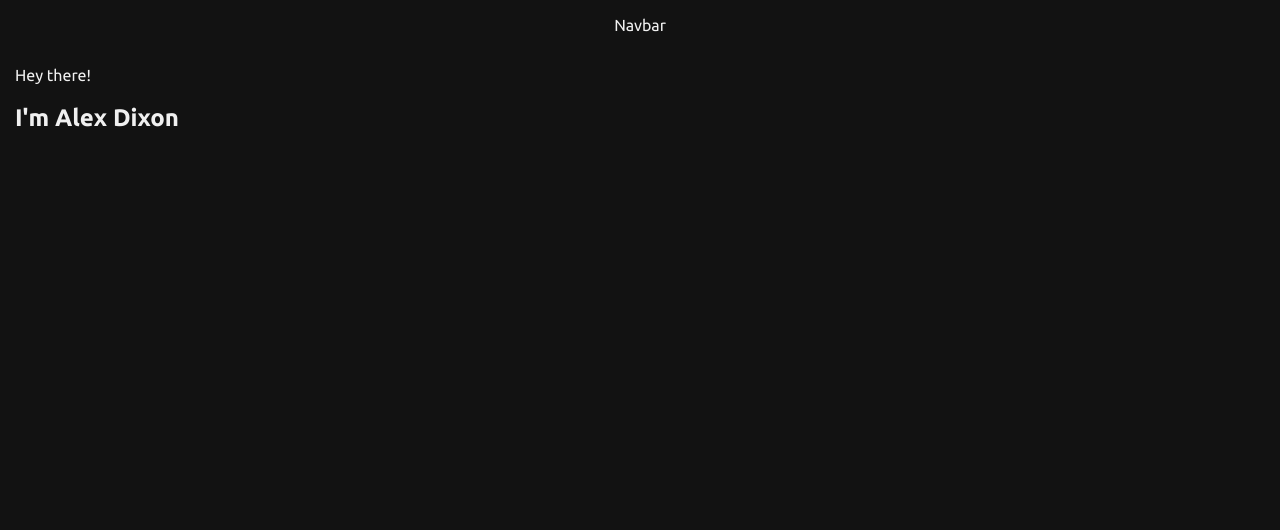
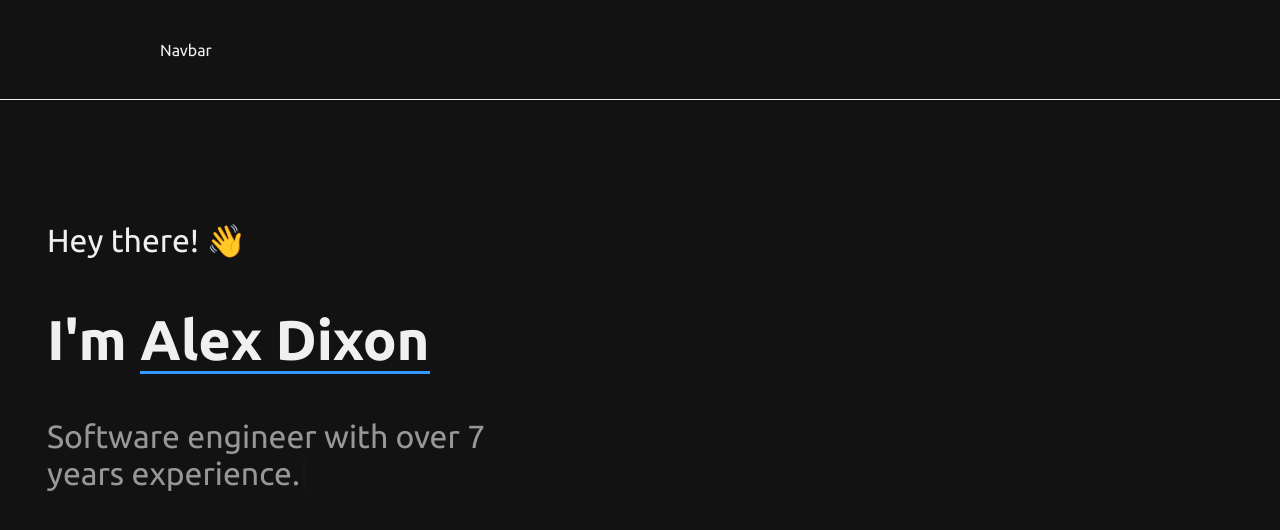
Before and after one commit to dixonormous23/alexdixon, a Next.js app: page / in a window 1280 px wide. Shown: the top 530 px of the page. Built offline with nearby package versions, Linux system fonts and the light colour scheme.

Commit message:
fleshing out hero section

```diff
--- /dev/null
+++ b/src/components/common/TypewriterText/index.tsx
@@ -0,0 +1,27 @@
+import { useEffect, useState } from 'react';
+
+import { StyledTypewriterText } from './styles';
+
+interface TypewriterTextProps {
+    text: string;
+}
+
+export const TypewriterText = ({ text }: TypewriterTextProps): React.ReactElement => {
+    const [currentIndex, setCurrentIndex] = useState<number>(0);
+    const [textToRender, setTextToRender] = useState<string>('')
+
+    useEffect(() => {
+        if (text === undefined) return;
+
+        const textInterval = setInterval(() => {
+            if (currentIndex < text.length) {
+                setTextToRender((prevText) => prevText + text[currentIndex]);
+                setCurrentIndex((prevIndex) => prevIndex + 1);
+            }
+        }, 50);
+
+        return () => clearInterval(textInterval)
+    }, [currentIndex, text, textToRender]);
+
+    return <StyledTypewriterText>{textToRender}<small>|</small></StyledTypewriterText>;
+};
--- /dev/null
+++ b/src/components/common/TypewriterText/styles.ts
@@ -0,0 +1,15 @@
+import styled, { keyframes } from "styled-components";
+
+const blinkAnimation = keyframes`
+    50% { opacity: 0 };
+`;
+
+export const StyledTypewriterText = styled.span`
+    opacity: 0.6;
+    max-width: 40%;
+    min-height: 200px;
+    small {
+        animation: ${blinkAnimation} 1s linear infinite;
+        font-size: 2rem;
+    }
+`;
--- a/src/components/home/HeroSection/index.tsx
+++ b/src/components/home/HeroSection/index.tsx
@@ -1,17 +1,29 @@
-import styled from 'styled-components';
+import { ContentSection } from '@/components/common/ContentSection';
+import { HeroSectionWrapper, HeroInnerWrapper, HeroTextWrapper } from './styles';
+import { TypewriterText } from '@/components/common/TypewriterText';
 
-import { ContentSection } from '@/components/common/ContentSection';
+const typewriterText = [
+    "Professional and enthusiastic software engineer.",
+    "Software engineer with over 7 years experience.",
+    "Just a programmer trying to live his best life as a Dad.",
+    "Building beautiful websites starts with a <div>.",
+];
 
-const HeroSectionWrapper = styled.div`
-    height: 100vh;
-`;
+const buildTypewriterText = (): string => {
+    return typewriterText[Math.floor(Math.random() * typewriterText.length)];
+}
 
 export const HeroSection = (): React.ReactElement => {
     return (
         <ContentSection>
             <HeroSectionWrapper>
-                <p>Hey there!</p>
-                <h2>I&apos;m Alex Dixon</h2>
+                <HeroInnerWrapper>
+                    <span>Hey there! 👋</span>
+                    <HeroTextWrapper>
+                        <h1>I&apos;m <strong>Alex Dixon</strong></h1>
+                        <TypewriterText text={buildTypewriterText()} />
+                    </HeroTextWrapper>
+                </HeroInnerWrapper>
             </HeroSectionWrapper>
         </ContentSection>
     );
--- /dev/null
+++ b/src/components/home/HeroSection/styles.ts
@@ -0,0 +1,31 @@
+import styled from "styled-components";
+
+export const HeroSectionWrapper = styled.div`
+    height: 100vh;
+    margin: auto 2rem;
+`;
+
+export const HeroInnerWrapper = styled.div`
+    height: 80%;
+    display: flex;
+    flex-direction: column;
+    justify-content: center;
+
+    span {
+        font-size: 2rem;
+    }
+`;
+
+export const HeroTextWrapper = styled.div`
+    display: flex;
+    flex-direction: column;
+    align-items: flex-start;
+
+    h1 {
+        font-size: 3.5rem;
+    }
+
+    strong {
+        border-bottom: 3px solid ${({ theme }) => theme.colors.primary};
+    }
+`;
--- a/src/components/layout/Navbar/index.tsx
+++ b/src/components/layout/Navbar/index.tsx
@@ -1,11 +1,23 @@
-import styled from 'styled-components';
+import { NavContainer, NavInnerContainer } from "./styles";
+
+interface NavItemInterface {
+    label: string;
+    anchor: string;
+}
+
+const navItems: NavItemInterface[] = [
+    {
+        label: 'Home',
+        anchor: 'home'
+    },
+]
 
 export const Navbar = (): React.ReactElement => {
     return (
-        <nav>
-            <div>
+        <NavContainer>
+            <NavInnerContainer>
                 <p>Navbar</p>
-            </div>
-        </nav>
+            </NavInnerContainer>
+        </NavContainer>
     )
 }
--- /dev/null
+++ b/src/components/layout/Navbar/styles.ts
@@ -0,0 +1,15 @@
+import styled from "styled-components";
+
+export const NavContainer = styled.nav`
+    width: 100%;
+    height: 100px;
+    display: flex;
+    align-items: center;
+    padding: 2rem 10rem;
+    border-bottom: 1px solid;
+`;
+
+export const NavInnerContainer = styled.div`
+    display: flex;
+    justify-content: space-between;
+`;
--- a/src/styles/theme.ts
+++ b/src/styles/theme.ts
@@ -3,5 +3,8 @@ export type MainTheme = typeof theme;
 export const theme = {
     colors: {
         primary: '#3399FF'
+    },
+    breakpoints: {
+        mobile: '850px'
     }
 }
```
Also changed, not shown: src/styles/utils.ts (added, +7 -0 lines).
